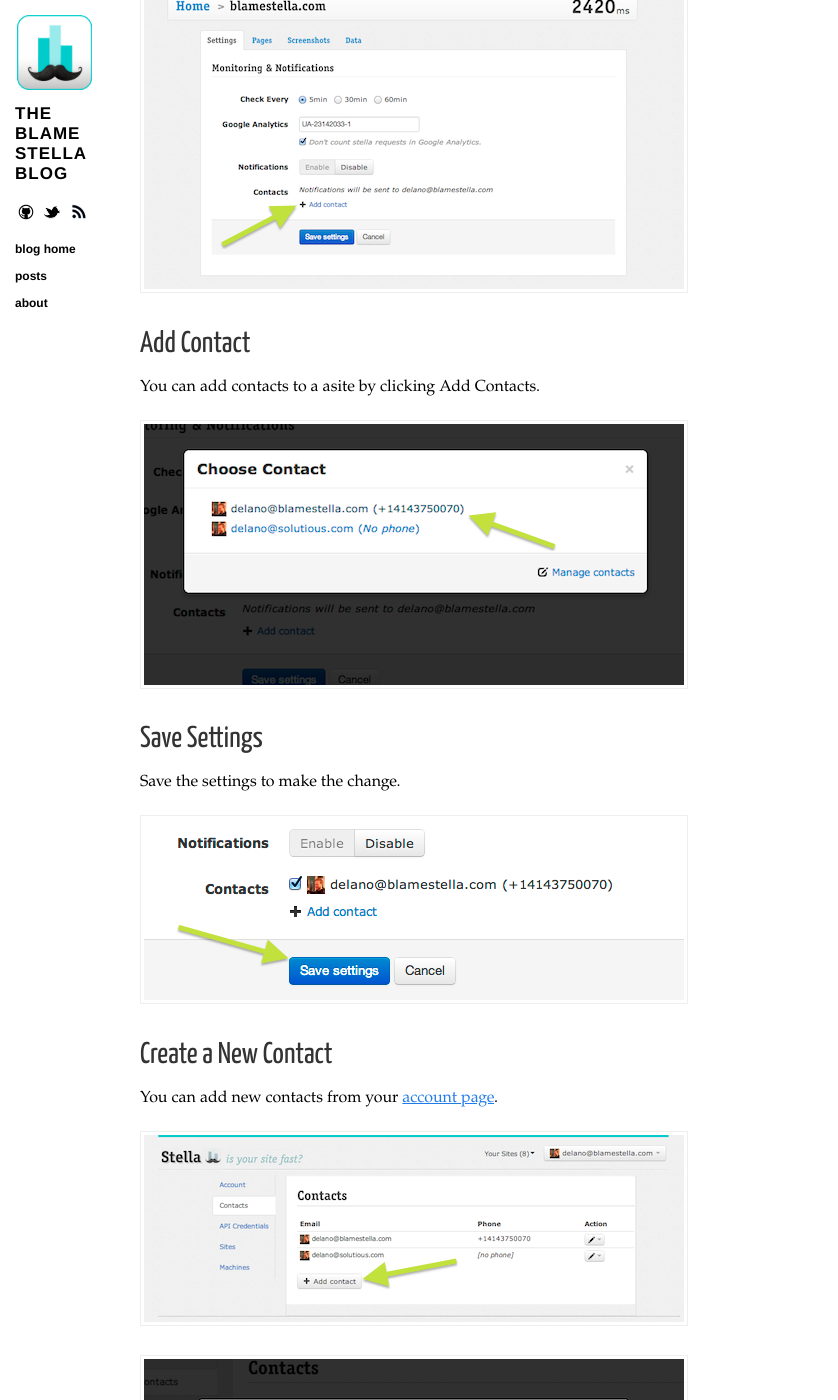
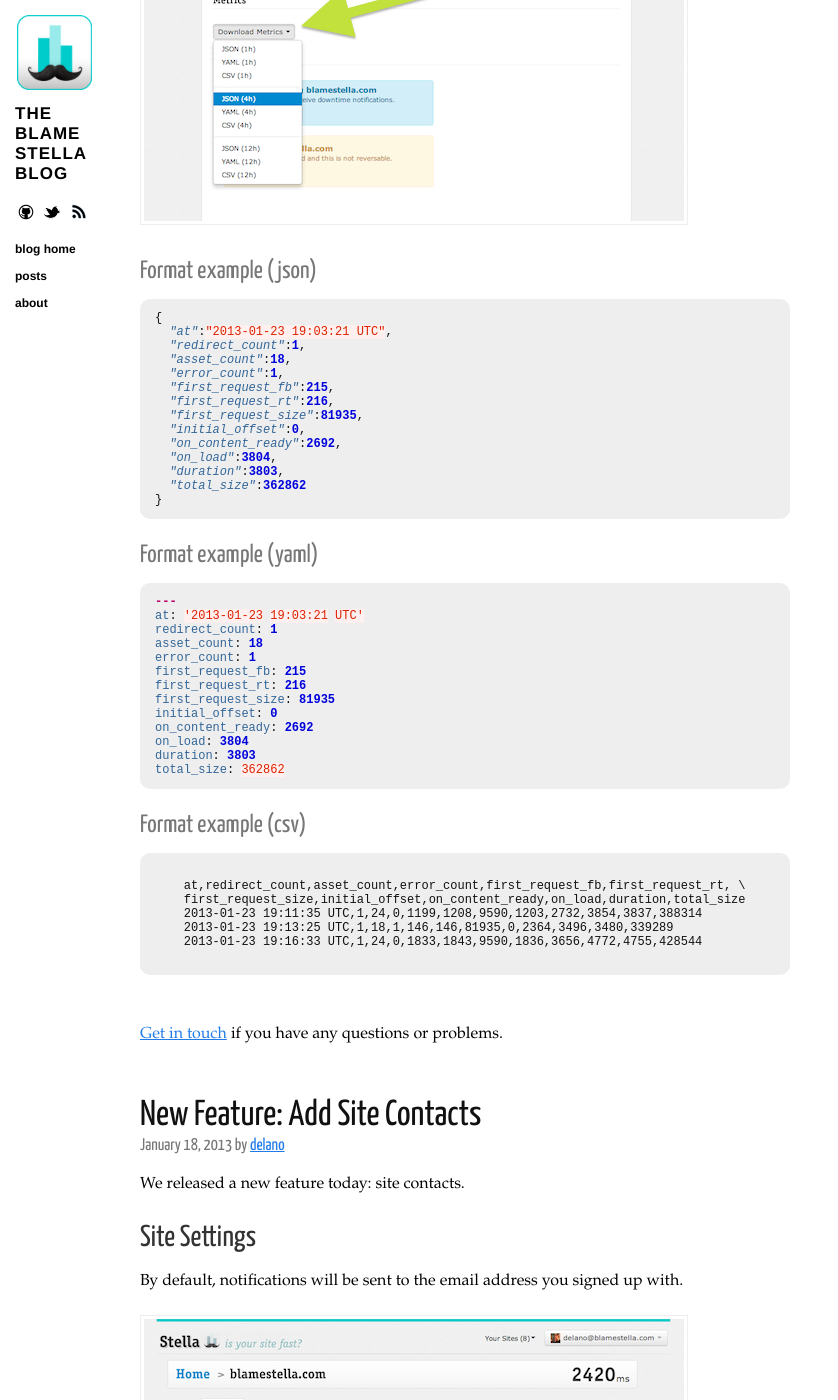
Before and after one commit to stella/stella.github.com, a Jekyll site: the page built from index.html, in a window 1280 px wide and 1400 px high, scrolled down 287 px. Shown: the whole window, without its empty margins (0-838 px from the left). Built offline with Jekyll 4.4.1, drawn with Linux system fonts in a browser that asks for light colours; nearby versions of some CDN libraries; Markdown is read by kramdown in place of the engine named in the settings; some of the changed text lies outside the part shown.

Commit message:
New feature: raw metrics data in json/yaml/csv

```diff
--- a/_layouts/post.html
+++ b/_layouts/post.html
@@ -13,7 +13,9 @@
 
   {{ content }}
 
+
   <section class="meta">
+    <hr/>
     <h3>About the author</h3>
     <section class="copy">
       <a href="https://twitter.com/holman">
--- a/_posts/features/2013-01-18-add-site-contacts.md
+++ b/_posts/features/2013-01-18-add-site-contacts.md
@@ -5,7 +5,7 @@
 bio: https://twitter.com/solutious
 ---
 
-We release a new feature today: site contacts.
+We released a new feature today: site contacts.
 
 ## Site Settings
 
--- /dev/null
+++ b/_posts/features/2013-01-21-json-yaml-csv-metrics.md
@@ -0,0 +1,63 @@
+---
+layout: post
+title: 'New Feature: Metric Data available in Json/Yaml/CSV'
+who: delano
+bio: https://twitter.com/solutious
+---
+
+You can now find raw metrics data for the past hour, past 4 hours, and past 12 hours available for your sites under that "Data" tab.
+
+![Site settings](/images/assets/2013/stella-metrics-data1.png)
+
+### Format example (json)
+
+{% highlight json %}
+{
+  "at":"2013-01-23 19:03:21 UTC",
+  "redirect_count":1,
+  "asset_count":18,
+  "error_count":1,
+  "first_request_fb":215,
+  "first_request_rt":216,
+  "first_request_size":81935,
+  "initial_offset":0,
+  "on_content_ready":2692,
+  "on_load":3804,
+  "duration":3803,
+  "total_size":362862
+}
+{% endhighlight %}
+
+### Format example (yaml)
+{% highlight yaml %}
+---
+at: '2013-01-23 19:03:21 UTC'
+redirect_count: 1
+asset_count: 18
+error_count: 1
+first_request_fb: 215
+first_request_rt: 216
+first_request_size: 81935
+initial_offset: 0
+on_content_ready: 2692
+on_load: 3804
+duration: 3803
+total_size: 362862
+{% endhighlight %}
+
+### Format example (csv)
+
+<div class="highlight">
+<pre>
+  <code class="csv">
+    at,redirect_count,asset_count,error_count,first_request_fb,first_request_rt, \
+    first_request_size,initial_offset,on_content_ready,on_load,duration,total_size
+    2013-01-23 19:11:35 UTC,1,24,0,1199,1208,9590,1203,2732,3854,3837,388314
+    2013-01-23 19:13:25 UTC,1,18,1,146,146,81935,0,2364,3496,3480,339289
+    2013-01-23 19:16:33 UTC,1,24,0,1833,1843,9590,1836,3656,4772,4755,428544
+  </code>
+</pre>
+</div>
+<br/>
+
+[Get in touch](https://www.blamestella.com/#feedback) if you have any questions or problems.
```
Also changed, not shown: images/assets/2013/stella-metrics-data1.png (added).
